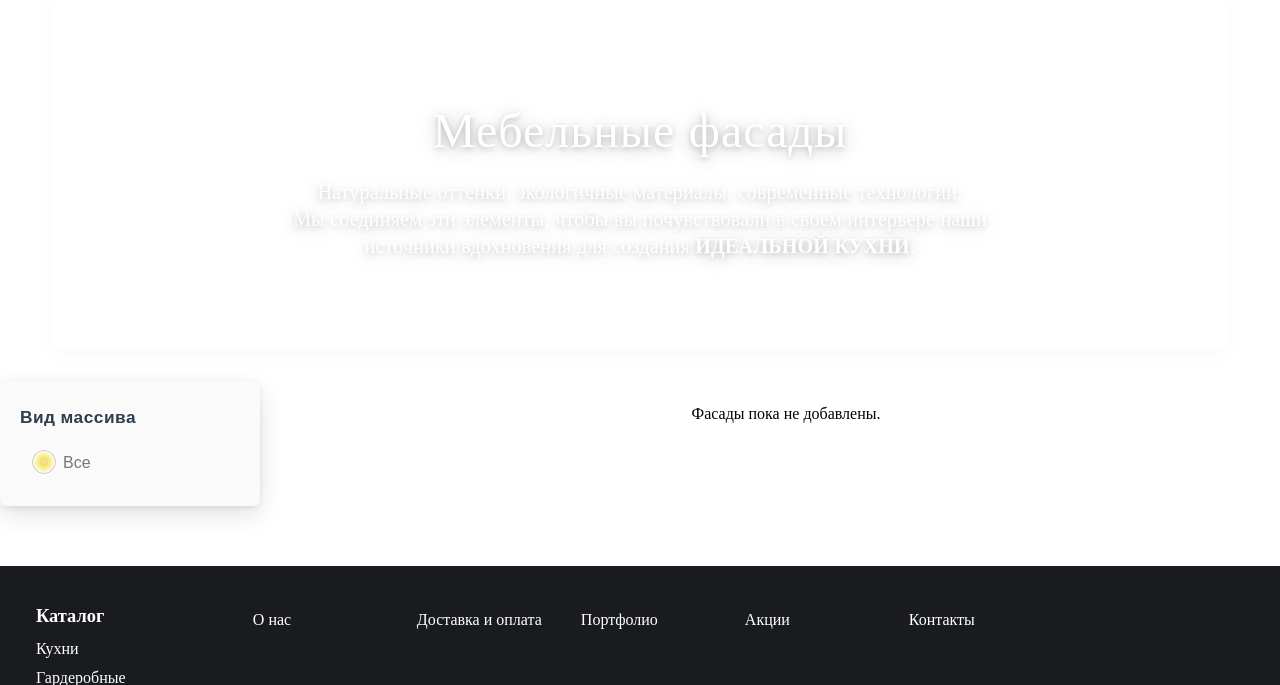
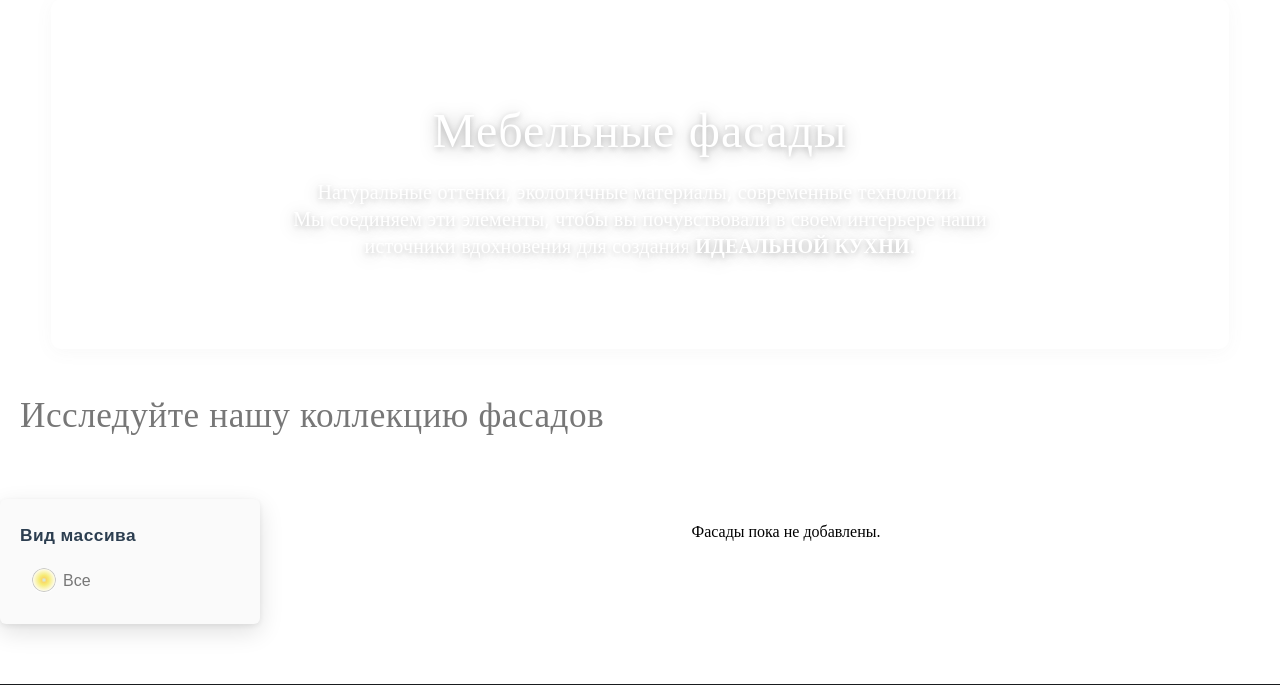
Before and after one commit to BuriloID/Mark_2, a Django app: page /facades/ in a window 1280 px wide. Shown: the part 131-816 px from the top of the page. Run offline with Django 5.2, Linux system fonts and the light colour scheme; data that the repository does not hold is empty; some libraries are stand-ins or nearby versions.

Commit message:
modified:   tableshop/main/static/main/styles.css 	modified:   tableshop/main/templates/main/facades.html

```diff
--- a/tableshop/main/static/main/styles.css
+++ b/tableshop/main/static/main/styles.css
@@ -2140,7 +2140,6 @@ z-index: 1001;
   align-items: flex-start;
   gap: 32px;
 }
-
 .facades-filter {
   position: sticky;
   top: 116px;
@@ -2299,7 +2298,6 @@ z-index: 1001;
   .facades-page {
     gap: 16px;
   }
-
   .facades-filter {
     min-width: 180px;
     max-width: 200px;
@@ -2310,7 +2308,6 @@ z-index: 1001;
     gap: 20px;
   }
 }
-
 @media (max-width: 768px) {
   .facades-page {
     flex-direction: column;
--- a/tableshop/main/templates/main/facades.html
+++ b/tableshop/main/templates/main/facades.html
@@ -22,7 +22,11 @@
       </p>
     </div>
   </section>
-
+  <section class="gallery-intro">
+  <div class="intro-content">
+        <h2>Исследуйте нашу коллекцию фасадов</h2>
+    </div>
+  </section>
   <div class="facades-page">
     <button class="filter-toggle" id="filterToggle">
     Фильтры
```
